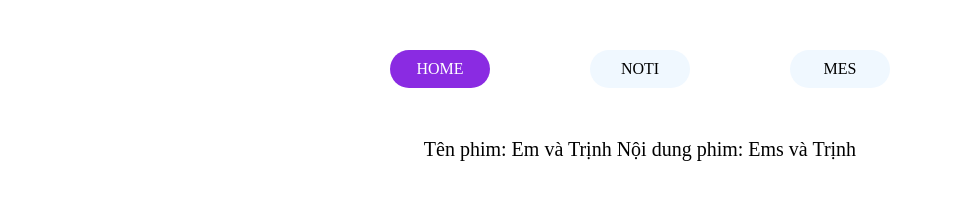
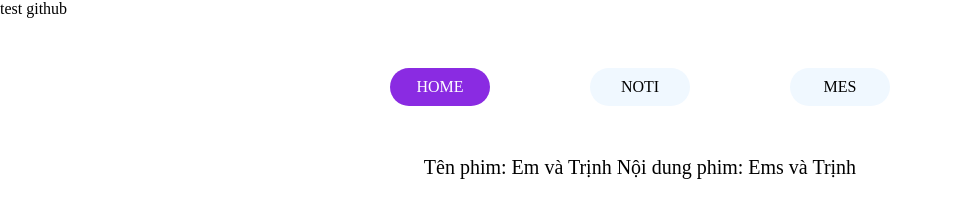
Before and after one commit to RedFox2812/github, a plain HTML site: page tab/index.html in a window 1280 px wide. Shown: the whole page, without its empty margins (0-953 px from the left). Drawn offline with Linux system fonts and the light colour scheme.

Commit message:
second commit

```diff
--- a/tab/index.html
+++ b/tab/index.html
@@ -10,6 +10,7 @@
 <body>
     <div class="from">
         <div class="tab-header">
+            test github
             <ul class="tab-header__list">
                 <li class="tab-header__item active">HOME</li>
                 <li class="tab-header__item">NOTI</li>
```
